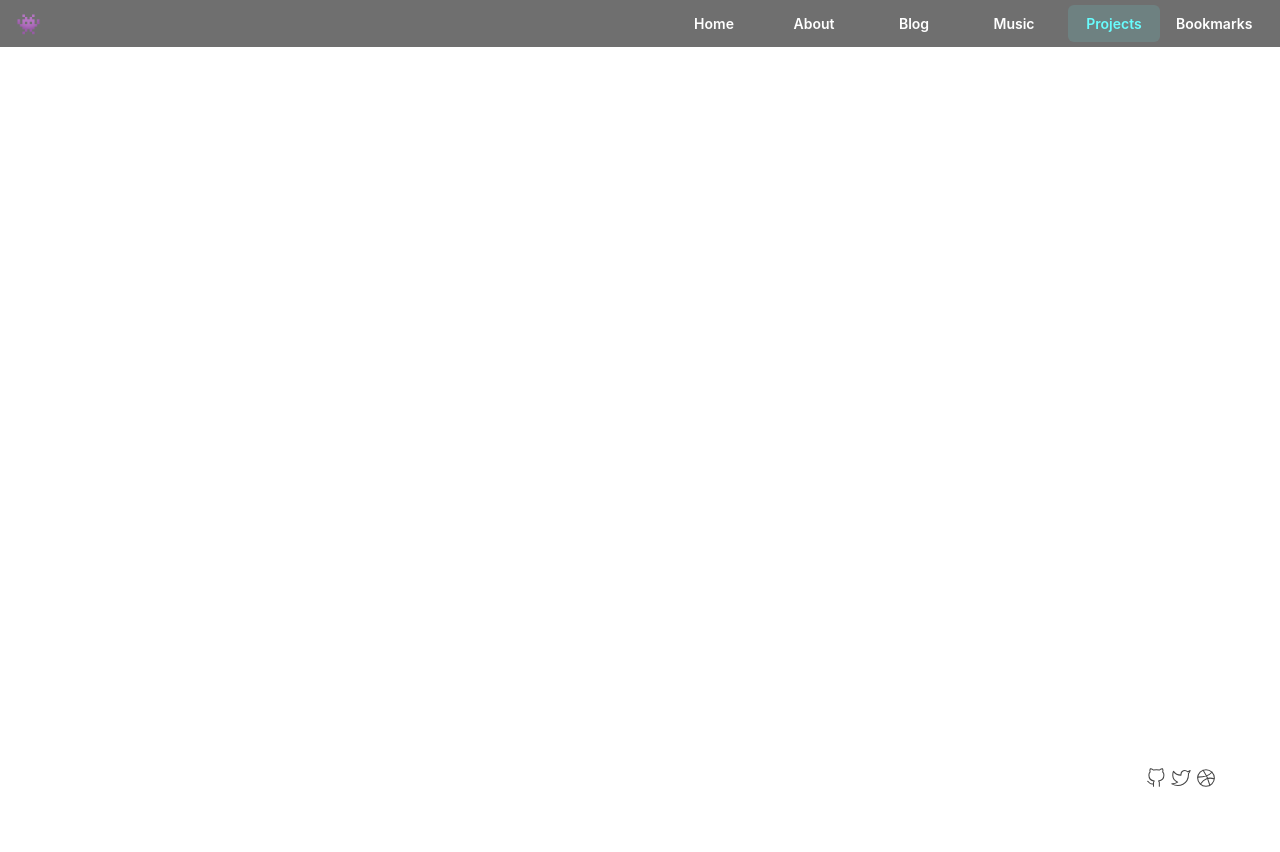
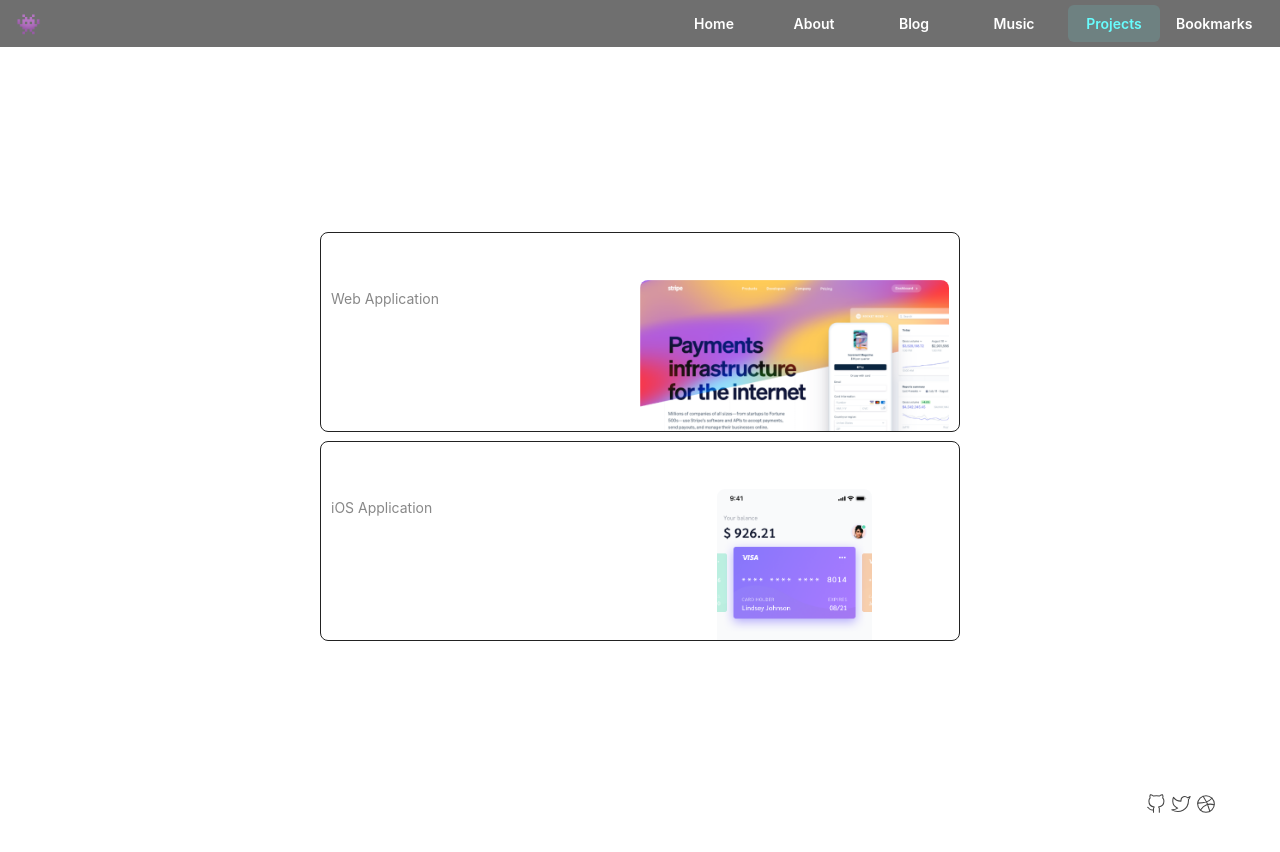
Before and after one commit to ataricoder/www, a Next.js app: page /projects in a window 1280 px wide. Shown: the top 852 px of the page. Built offline with nearby package versions, Linux system fonts and the light colour scheme.

Commit message:
init projects page

```diff
--- /dev/null
+++ b/components/project/project.js
@@ -0,0 +1,44 @@
+import styles from "./project.module.css";
+
+const Project = (props) => {
+	switch (props.mobile) {
+		case true:
+			return (
+				<div className={styles.content}>
+					<div className={styles.left}>
+						<h2>{props.title}</h2>
+						<p className={styles.subtitle}>{props.subtitle}</p>
+						<p className={styles.description}>
+							{props.description}
+						</p>
+					</div>
+					<div className={styles.right}>
+						<img
+							className={styles.mobile_image}
+							src={props.image}
+						></img>
+					</div>
+				</div>
+			);
+		case false:
+			return (
+				<div className={styles.content}>
+					<div className={styles.left}>
+						<h2>{props.title}</h2>
+						<p className={styles.subtitle}>{props.subtitle}</p>
+						<p className={styles.description}>
+							{props.description}
+						</p>
+					</div>
+					<div className={styles.right}>
+						<img
+							className={styles.desktop_image}
+							src={props.image}
+						></img>
+					</div>
+				</div>
+			);
+	}
+};
+
+export default Project;
--- /dev/null
+++ b/components/project/project.module.css
@@ -0,0 +1,48 @@
+.content {
+	padding: 10px;
+	border: 1px #222222 solid;
+	border-radius: 8px;
+	display: grid;
+	grid-template-columns: 50% 50%;
+	overflow: hidden;
+	height: 200px;
+	margin: 9px 0;
+}
+
+.content:hover {
+	border-color: #ffffff;
+	transition: all 0.15s cubic-bezier(0.165, 0.84, 0.44, 1) 0s;
+}
+
+.desktop_image {
+	margin-top: 12%;
+	transition: all 0.3s cubic-bezier(0.165, 0.84, 0.44, 1) 0s;
+}
+
+.content:hover .desktop_image {
+	margin-top: 6%;
+	transition: all 0.3s cubic-bezier(0.165, 0.84, 0.44, 1) 0s;
+}
+
+.right {
+	display: grid;
+	align-items: center;
+	justify-items: center;
+}
+
+.mobile_image {
+	width: 50%;
+	margin-top: 12%;
+	transition: all 0.3s cubic-bezier(0.165, 0.84, 0.44, 1) 0s;
+}
+
+.content:hover .mobile_image {
+	margin-top: 6%;
+	transition: all 0.3s cubic-bezier(0.165, 0.84, 0.44, 1) 0s;
+}
+
+.subtitle {
+	margin-bottom: 9px;
+	color: #888888;
+	font-size: 14px;
+}
--- a/pages/projects.js
+++ b/pages/projects.js
@@ -1,9 +1,24 @@
 import Layout from "@components/layout/layout";
+import Project from "@components/project/project";
 
 export default function Projects() {
 	return (
 		<Layout>
-			<p>Projects Page</p>
+			<h1>Projects Page</h1>
+			<Project
+				title="Stripe"
+				subtitle="Web Application"
+				description="Millions of companies of all sizes—from startups to Fortune 500s—use Stripe’s software and APIs to accept payments, send payouts, and manage their businesses online."
+				image="/stripe_sample.png"
+				mobile={false}
+			></Project>
+			<Project
+				title="Cash App"
+				subtitle="iOS Application"
+				description="Millions of companies of all sizes—from startups to Fortune 500s—use Stripe’s software and APIs to accept payments, send payouts, and manage their businesses online."
+				image="/ecommerce_sample.png"
+				mobile={true}
+			></Project>
 		</Layout>
 	);
 }
```
Also changed, not shown: public/ecommerce_sample.png (added), public/stripe_sample.png (added).
